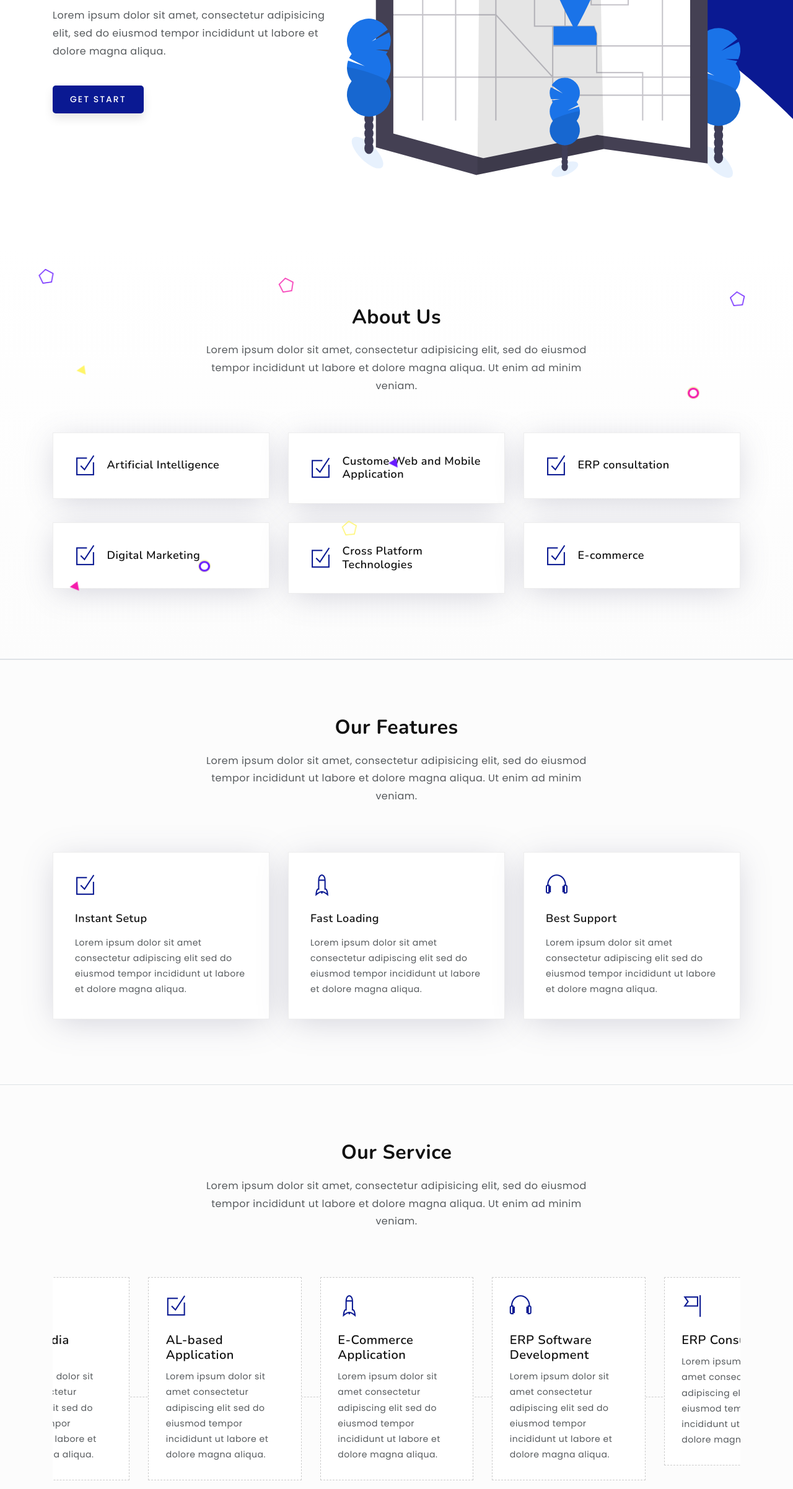
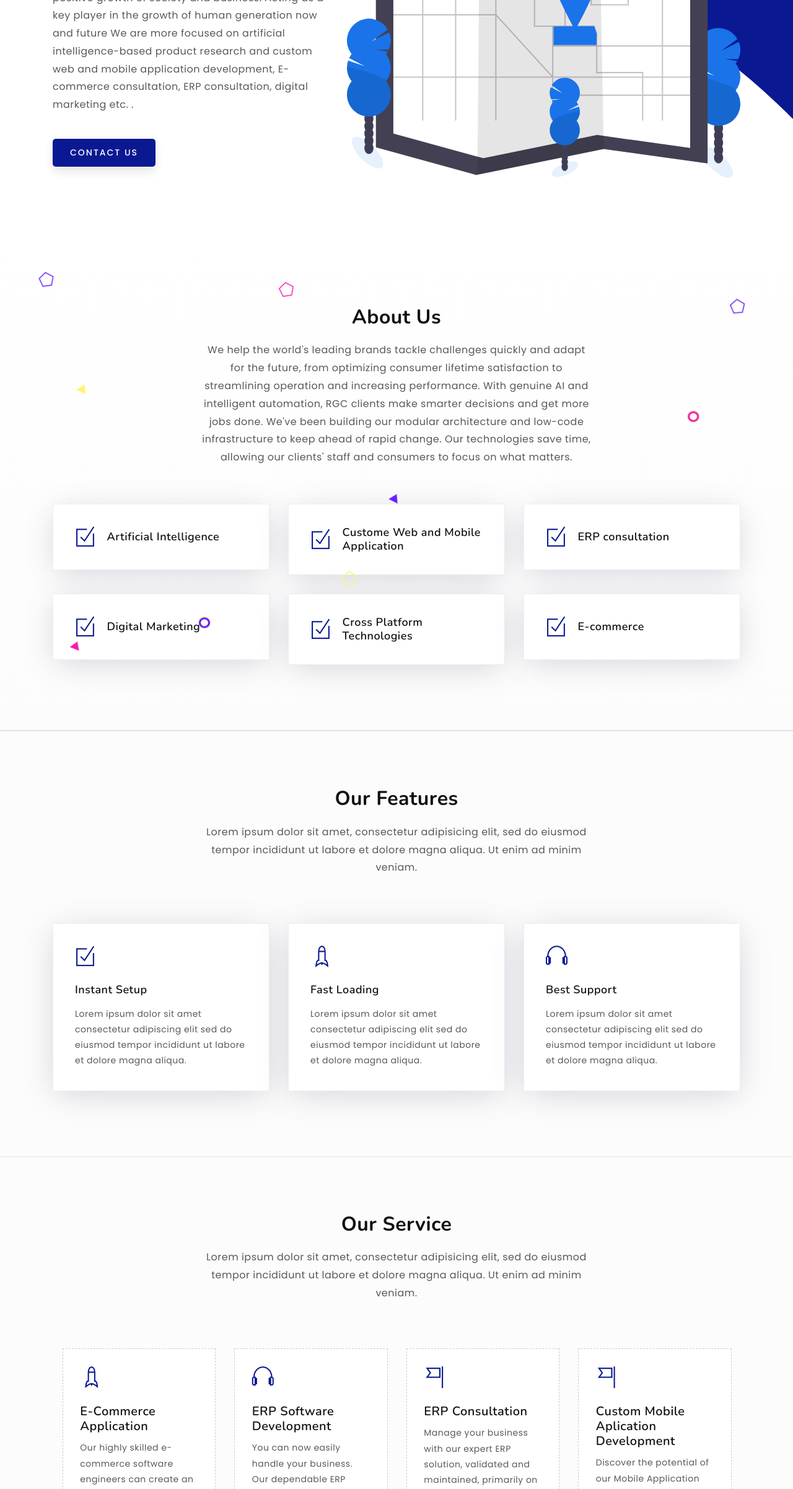
Before and after one commit to arunabraham9947/RGC, a plain HTML site: page index.html in a window 1280 px wide. Shown: the part 397-2800 px from the top of the page at 62% size. Drawn offline with nearby package versions, Linux system fonts and the light colour scheme.

Commit message:
added the changes

```diff
--- a/index.html
+++ b/index.html
@@ -116,10 +116,9 @@
         <div class="col-lg-5">
           <div class="banner-text p-50px-t md-p-80px-t sm-p-40px-t">
             <h2 class="font-alt dark-color">Let's Make an Effective Goal Plan</h2>
-            <p>Lorem ipsum dolor sit amet, consectetur adipisicing elit, sed do eiusmod
-            tempor incididunt ut labore et dolore magna aliqua.</p>
+            <p>RGC Dynamics believe in utilizing technology for a better life. The use of artificial intelligence for the positive growth of society and business. Acting as a key player in the growth of human generation now and future We are more focused on artificial intelligence-based product research and custom web and mobile application development, E-commerce consultation, ERP consultation, digital marketing etc. .</p>
             <div class="btn-bar">
-              <a class="btn btn-theme" href="#">Get Start</a>
+              <a class="btn btn-theme" href="#contact">Contact Us</a>
             </div>
           </div>
         </div> <!-- col -->
@@ -141,7 +140,7 @@
           <div class="col-md-10 col-lg-8 col-xl-7">
             <div class="section-title text-center">
               <h2 class="dark-color font-alt">About Us</h2>
-              <p>Lorem ipsum dolor sit amet, consectetur adipisicing elit, sed do eiusmod tempor incididunt ut labore et dolore magna aliqua. Ut enim ad minim veniam.</p>
+              <p>We help the world's leading brands tackle challenges quickly and adapt for the future, from optimizing consumer lifetime satisfaction to streamlining operation and increasing performance. With genuine AI and intelligent automation, RGC clients make smarter decisions and get more jobs done. We've been building our modular architecture and low-code infrastructure to keep ahead of rapid change. Our technologies save time, allowing our clients' staff and consumers to focus on what matters.</p>
             </div>
           </div> <!-- col -->
       </div>
@@ -324,14 +323,14 @@
         </div>
       </div> <!-- row -->
 
-      <div class="owl-carousel feature-slider" data-items="4" data-nav-dots="true" data-md-items="2" data-sm-items="2" data-xs-items="1" data-xx-items="1" data-space="0" data-center="ture">
+      <div class="owl-carousel feature-slider" data-items="4" data-nav-dots="true" data-md-items="2" data-sm-items="2" data-xs-items="1" data-xx-items="1" data-space="0" data-center="false">
         <div class="feature-box-01 hover-shadow">
           <div class="icon">
               <i class="ti-check-box theme-color"></i>
           </div>
           <div class="feature-content">
               <h4 class="dark-color font-alt">AL-based Application</h4>
-              <p>Lorem ipsum dolor sit amet consectetur adipiscing elit sed do eiusmod tempor incididunt ut labore et dolore magna aliqua.</p>
+              <p>Our AI software services will help you accelerate the digital transformation. Our team creates world-class AI technologies for start-ups, agencies, and businesses in a variety of industries</p>
             </div>
         </div> <!-- feature 01 -->
 
@@ -341,7 +340,7 @@
           </div>
           <div class="feature-content">
               <h4 class="dark-color font-alt">E-Commerce Application</h4>
-              <p>Lorem ipsum dolor sit amet consectetur adipiscing elit sed do eiusmod tempor incididunt ut labore et dolore magna aliqua.</p>
+              <p>Our highly skilled e-commerce software engineers can create an app in any niche you want. We will create personalized eCommerce apps for Android and iOS devices that are tailored to your company's needs, as well as assist clients during the entire e-commerce product creation process.</p>
             </div>
         </div> <!-- feature 01 -->
 
@@ -351,7 +350,7 @@
           </div>
           <div class="feature-content">
               <h4 class="dark-color font-alt">ERP Software Development</h4>
-              <p>Lorem ipsum dolor sit amet consectetur adipiscing elit sed do eiusmod tempor incididunt ut labore et dolore magna aliqua.</p>
+              <p>You can now easily handle your business. Our dependable ERP designers have extensive experience implementing, monitoring, and booking tools, as well as integrating all the business processes into a single, easy, customized ERP solution.</p>
             </div>
         </div> <!-- feature 01 -->
 
@@ -361,7 +360,7 @@
           </div>
           <div class="feature-content">
               <h4 class="dark-color font-alt">ERP Consultation</h4>
-              <p>Lorem ipsum dolor sit amet consectetur adipiscing elit sed do eiusmod tempor incididunt ut labore et dolore magna aliqua.</p>
+              <p>Manage your business with our expert ERP solution, validated and maintained, primarily on your goals.</p>
             </div>
         </div> <!-- feature 01 -->
         <div class="feature-box-01 hover-shadow">
@@ -370,7 +369,7 @@
           </div>
           <div class="feature-content">
               <h4 class="dark-color font-alt">Custom Mobile Aplication Development</h4>
-              <p>Lorem ipsum dolor sit amet consectetur adipiscing elit sed do eiusmod tempor incididunt ut labore et dolore magna aliqua.</p>
+              <p>Discover the potential of our Mobile Application Platform, which enables businesses to quickly create personalized mobile applications for specific business requirements and processes in every sector.</p>
             </div>
         </div> <!-- feature 01 -->
          <!-- feature 01 -->
@@ -380,7 +379,7 @@
           </div>
           <div class="feature-content">
               <h4 class="dark-color font-alt">Digital Marketing</h4>
-              <p>Lorem ipsum dolor sit amet consectetur adipiscing elit sed do eiusmod tempor incididunt ut labore et dolore magna aliqua.</p>
+              <p>Establish a Well-Balanced Digital Marketing Solutions System.</p>
             </div>
         </div> <!-- feature 01 -->
          <!-- feature 01 -->
@@ -390,7 +389,7 @@
           </div>
           <div class="feature-content">
               <h4 class="dark-color font-alt">Social Media Marketing</h4>
-              <p>Lorem ipsum dolor sit amet consectetur adipiscing elit sed do eiusmod tempor incididunt ut labore et dolore magna aliqua.</p>
+              <p>Empowers Social Marketing Tactic and Community Engagement service are second to no other, ensuring that the promotional activities yield the best possible results.</p>
             </div>
         </div> <!-- feature 01 -->
       </div>
@@ -495,7 +494,7 @@
           <div class="col-md-4 col-lg-4 sm-m-15px-tb">
             <h4 class="font-alt">Address</h4>
             <div class="fot-address">
-              <p><i class="ti-location-arrow"></i>301 The Greenhouse<br/>London, E2 8DY<br/>UK</p>
+              <p><i class="ti-location-arrow"></i>2nd Floor, New No-68/1520,<br/>CM Mathew Brothers Arcade Building,<br/>West Nadakkavu, Chakkorathukulam,<br>Kozhikode, Kerala, 673006</p>
               <p><i class="ti-headphone"></i> +97 1543871500</p>
               <p><i class="ti-email"></i> info@rgcdynamics.com</p>
             </div>
```
